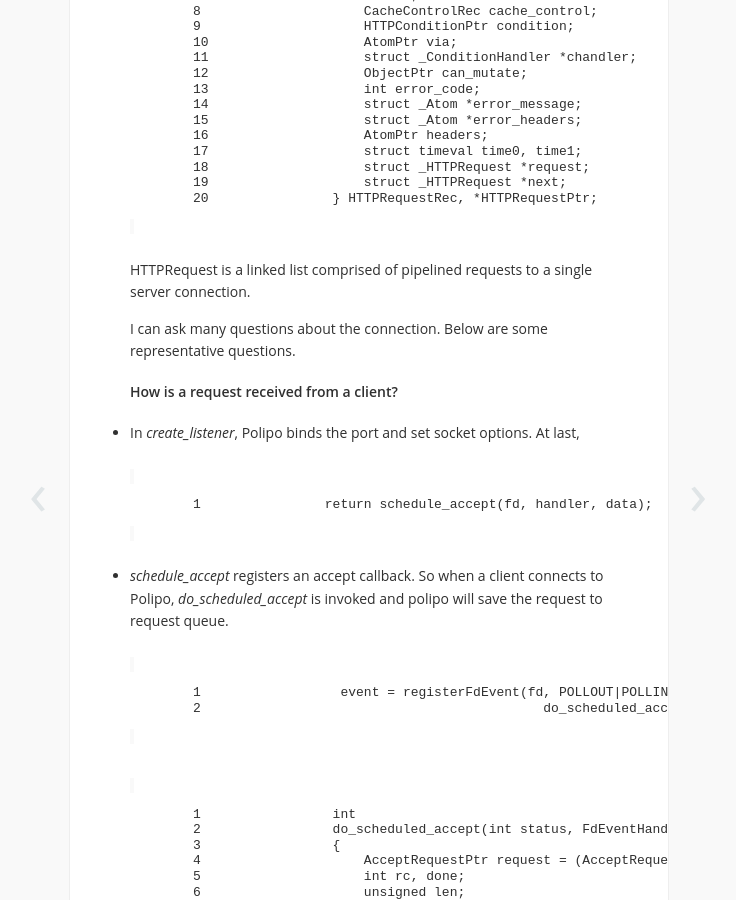
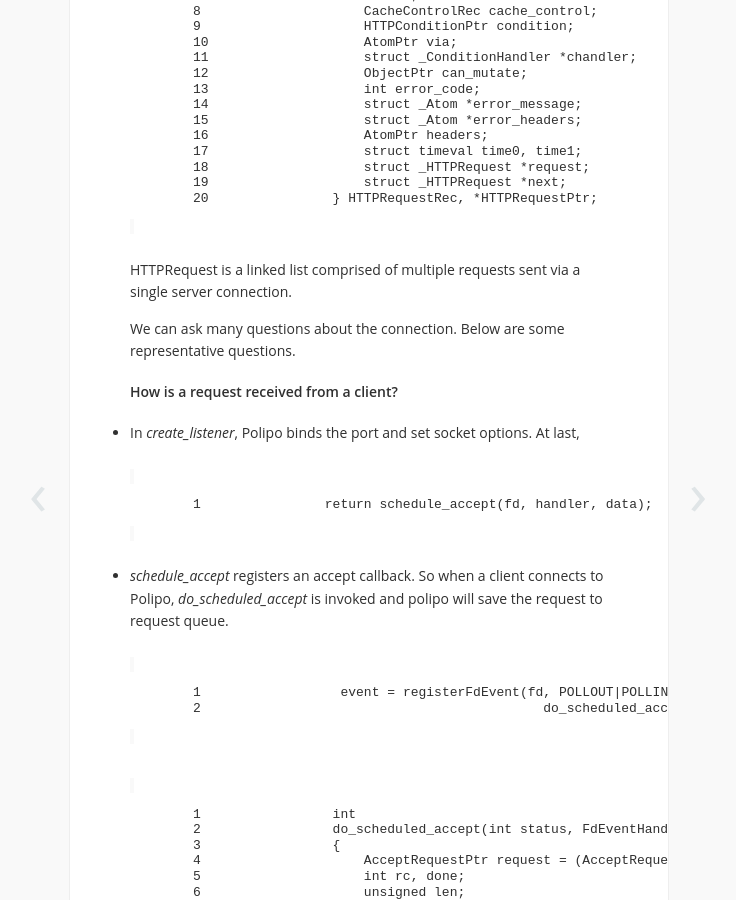
Before and after one commit to quinncnl/oldstrongwillow.github.com, a Jekyll site: the page built from _posts/2013-07-07-understanding-the-source-of-polipo.md, in a window 1280 px wide and 900 px high, scrolled down 3096 px. Shown: the whole window, without its empty margins (271-1007 px from the left). Built offline with Jekyll 4.4.1, drawn with Linux system fonts in a browser that asks for light colours; Markdown is read by kramdown in place of the engine named in the settings; some of the changed text lies outside the part shown.

Commit message:
sync blog

```diff
--- a/_config.yml
+++ b/_config.yml
@@ -14,12 +14,12 @@ links:
   - name:         Instagram
     url:          http://instagram.com/strongwillow
     external:     true
-  - name:         GitHub
+  - name:         Delicious
     url:          https://delicious.com/strongwillow
     external:     true
 
 pygments:      	  true
 permalink:        pretty
-markdown:         rdiscount
+markdown:         rdiscountn
 rdiscount:
   extensions:     [smart]
--- a/_posts/2013-07-07-understanding-the-source-of-polipo.md
+++ b/_posts/2013-07-07-understanding-the-source-of-polipo.md
@@ -99,7 +99,7 @@ First of all, let's see how Polipo defines HTTP connection.
 
 {% highlight c linenos %}
 /**
-Connection to server, pipelined requests in a queue.
+Connection to server, multiple requests in a queue.
 */
 typedef struct _HTTPConnection {
     int flags;
@@ -153,9 +153,9 @@ typedef struct _HTTPRequest {
 } HTTPRequestRec, *HTTPRequestPtr;
 {% endhighlight %}
 
-HTTPRequest is a linked list comprised of pipelined requests to a single server connection.
+HTTPRequest is a linked list comprised of multiple requests sent via a single server connection.
 
-I can ask many questions about the connection. Below are some representative questions.
+We can ask many questions about the connection. Below are some representative questions.
 
 #### How is a request received from a client?
 
```
Also changed, not shown: other parts of _posts/2013-07-07-understanding-the-source-of-polipo.md (+5 -1 lines).
